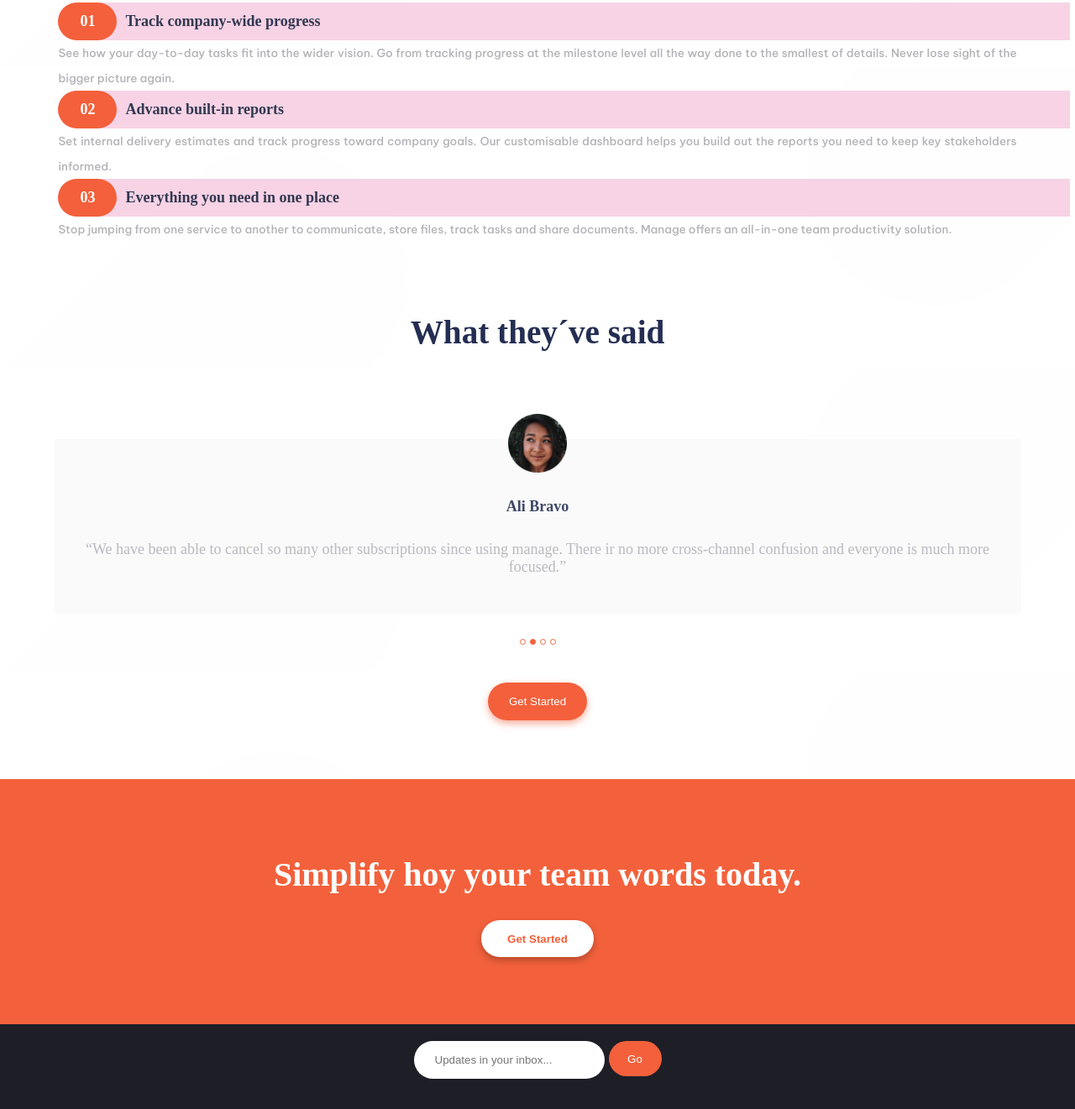
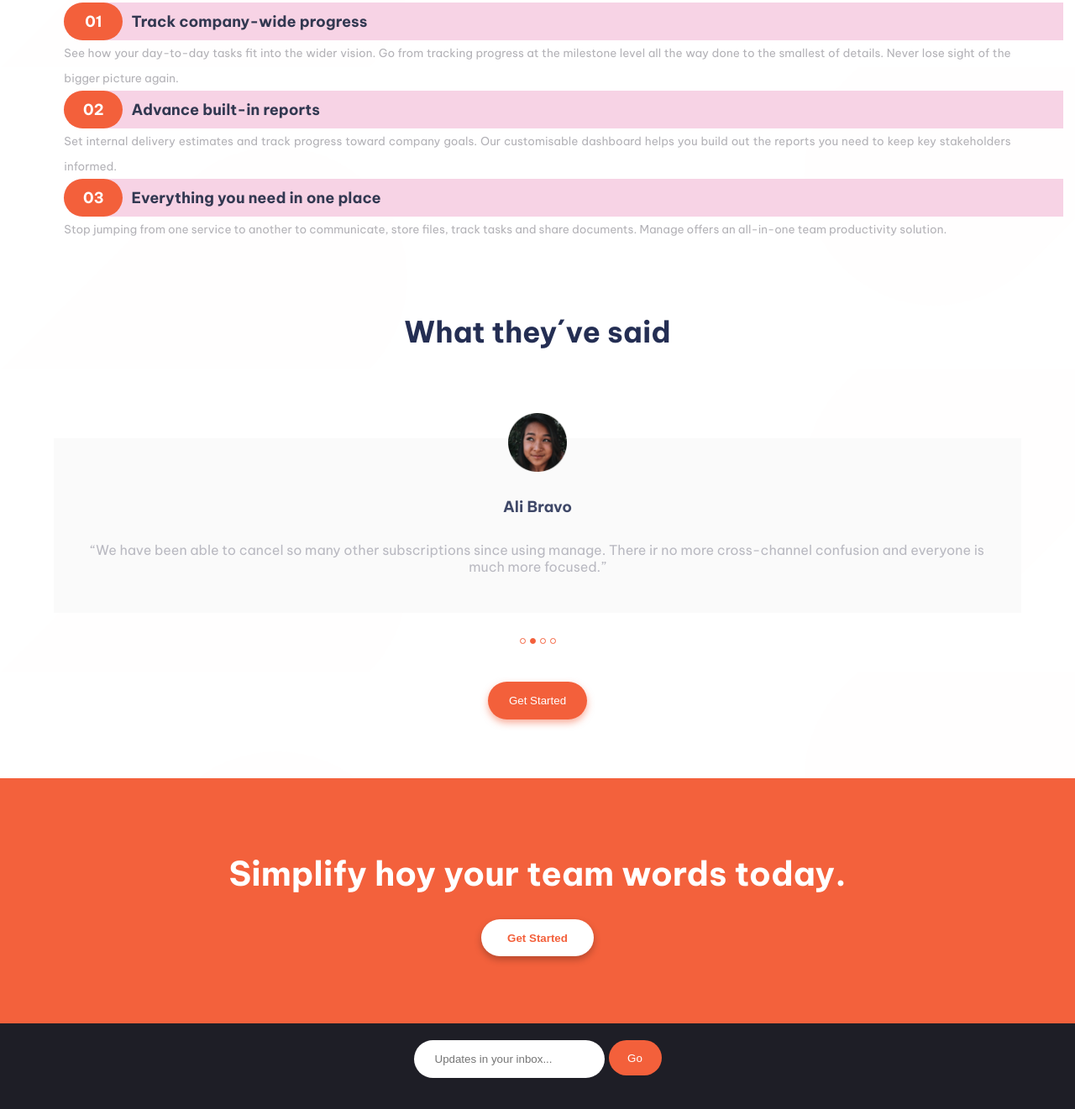
Before and after one commit to joelferreira10/proyecto-final-DH-front, a plain HTML site: page index.html in a window 1280 px wide. Shown: the part 1000-2321 px from the top of the page at 84% size. Drawn offline with Linux system fonts and the light colour scheme.

Commit message:
ultima modificacion

```diff
--- a/css/styles.css
+++ b/css/styles.css
@@ -63,7 +63,6 @@ button:hover{
 }
 .portada .contenido-portada p{
     font-family: 'Be Vietnam Pro', sans-serif;
-    font-weight: 500;
     line-height: 30px;
     color: #B3B2B7;
     margin-bottom: 10px;
@@ -108,7 +107,7 @@ button:hover{
 }
 .contenido-principal .titulo-principal p{
     font-family: 'Be Vietnam Pro', sans-serif;
-    font-weight: 500;
+    font-weight: 100;
     line-height: 30px;
     color: #B3B2B7;
     margin-bottom: 10px;
@@ -117,16 +116,20 @@ button:hover{
 
 
 
-.info-01 .contenido-info-01,.contenido-info-02,.contenido-info-03{
+.info-01 .contenido-info-01,
+.contenido-info-02,
+.contenido-info-03{
     display: flex;
     flex-direction: column;
     text-align: justify;
 }
-.info-01 .contenido-info-01 h4,.info-01 .contenido-info-02 h4,.info-01 .contenido-info-03 h4{
+.info-01 .contenido-info-01 h4,
+.info-01 .contenido-info-02 h4,
+.info-01 .contenido-info-03 h4{
     display: flex;
     align-items: center;
     align-self: flex-end;
-    font-family: 'Be Vietnam';
+    font-family: 'Be Vietnam Pro';
     font-weight: 700;
     font-size: 18px;
     line-height: 23px;
@@ -137,7 +140,9 @@ button:hover{
     border-bottom-left-radius: 30px;
 
 }
-.info-01 .contenido-info-01 h4::before,.contenido-info-02 h4::before,.contenido-info-03 h4::before{
+.info-01 .contenido-info-01 h4::before,
+.contenido-info-02 h4::before,
+.contenido-info-03 h4::before{
     content: "01";
     display: flex;
     flex-direction: row;
@@ -158,9 +163,11 @@ button:hover{
 .contenido-info-03 h4::before{
     content: "03";
 }
-.info-01 .contenido-info-01 p,.info-01 .contenido-info-02 p,.info-01 .contenido-info-03 p{
+.info-01 .contenido-info-01 p,
+.info-01 .contenido-info-02 p,
+.info-01 .contenido-info-03 p{
     font-family: 'Be Vietnam Pro', sans-serif;
-    font-weight: 500;
+    font-weight: 100;
     line-height: 30px;
     color: #B3B2B7;
     margin-bottom: 10px;
@@ -182,12 +189,13 @@ button:hover{
     margin: 70px auto;
 }
 .card h4{
-    font-family: 'Be Vietnam';
+    font-family: 'Be Vietnam Pro';
     font-weight: 700;
-    font-size: 39.2143px;
+    font-size: 35px;
     color: #242E53;
     margin-top: 15px;
     margin-bottom: 105px;
+
 }
 .card .card-contenido{
     background-color: #FAFAFA;
@@ -202,20 +210,20 @@ button:hover{
     margin-bottom: 30px;
 }
 .card .card-contenido h5{
-    font-family: 'Be Vietnam';
+    font-family: 'Be Vietnam Pro';
     font-weight: 700;
     color: #3F4868;
     font-size: 18px;
     margin-bottom: 30px;
 }
 .card .card-contenido p{
-    font-family: 'Be Vietnam';
-    font-weight: 500;
+    font-family: 'Be Vietnam Pro';
+    font-weight: 100;
     color: #B9B9C1;
     text-align: center;
     padding: 0 30px;
     padding-bottom: 45px;
-    font-size: 18px;
+    font-size: 16px;
 }
 .card-puntos{
     margin-top: 30px;
@@ -263,7 +271,7 @@ button:hover{
     background-color:#F3613C;
     padding: 80px 25px;
     text-align: center;
-    font-family: 'Be Vietnam';
+    font-family: 'Be Vietnam Pro';
     font-weight: 700;
 }
 .info-pie h2{
@@ -341,7 +349,7 @@ button:hover{
 }
 .footer .nav-footer ul li a{
     line-height: 30px;
-    font-family: 'Be Vietnam';
+    font-family: 'Be Vietnam Pro';
     color: white;
 }
 .footer .nav-footer ul li a:hover{
@@ -468,22 +476,30 @@ button:hover{
     .info-01{
         width: 80%;
     }
-    .info-01 .contenido-info-01,.info-01 .contenido-info-02,.info-01 .contenido-info-03{
+    .info-01 .contenido-info-01,
+    .info-01 .contenido-info-02,
+    .info-01 .contenido-info-03{
       margin-bottom: 20px;
     }
-    .info-01 .contenido-info-01 h4,.info-01 .contenido-info-02 h4,.info-01 .contenido-info-03 h4{
+    .info-01 .contenido-info-01 h4,
+    .info-01 .contenido-info-02 h4,
+    .info-01 .contenido-info-03 h4{
         background-color: transparent;
         width: 100%;
         margin-bottom: 10px;
     }
-    .info-01 .contenido-info-01 p,.info-01 .contenido-info-02 p,.info-01 .contenido-info-03 p{
+    .info-01 .contenido-info-01 p,
+    .info-01 .contenido-info-02 p,
+    .info-01 .contenido-info-03 p{
          width: 100%;
         padding-left: 100px;
         font-size: 17px;
 
     }
 
-    .info-01 .contenido-info-01 h4::before,.info-01 .contenido-info-02 h4::before,.info-01 .contenido-info-03 h4::before{
+    .info-01 .contenido-info-01 h4::before,.info-01
+     .contenido-info-02 h4::before,
+     .info-01 .contenido-info-03 h4::before{
         margin-right: 26px;
     }
 
--- a/index.html
+++ b/index.html
@@ -145,10 +145,10 @@
         <footer class="footer">
             <div class="buscador-escritorio">
                 <div class="buscador">
-                    <div class="input-span">
+                    <form class="input-span">
                         <input type="email" name="" id="" placeholder="Updates in your inbox...">
                         <span>Pleace insert a valid email</span>
-                    </div>
+                    </form>
                     <button >Go</button>
                 </div>
                 <div class=" escritorio-copy">
```
